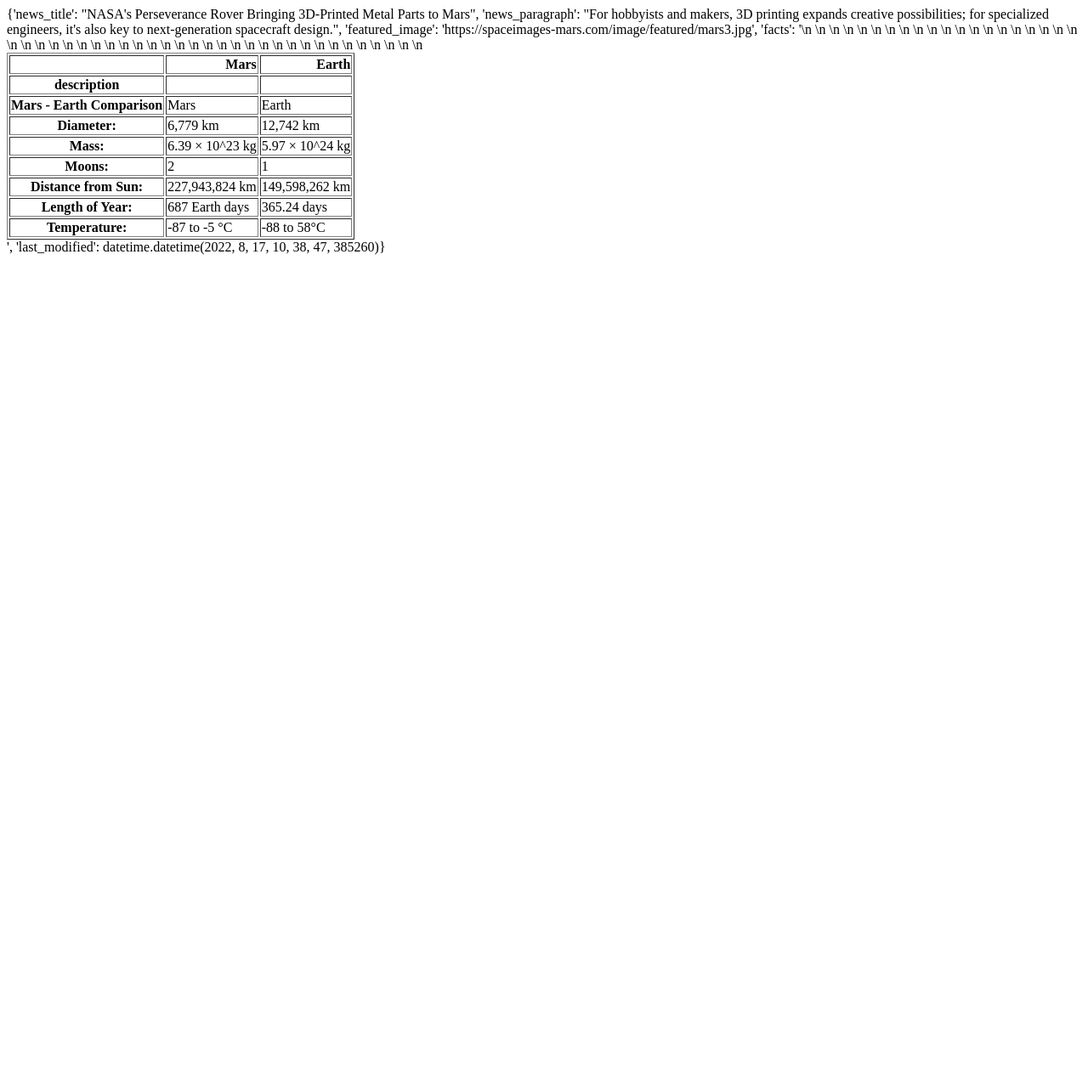
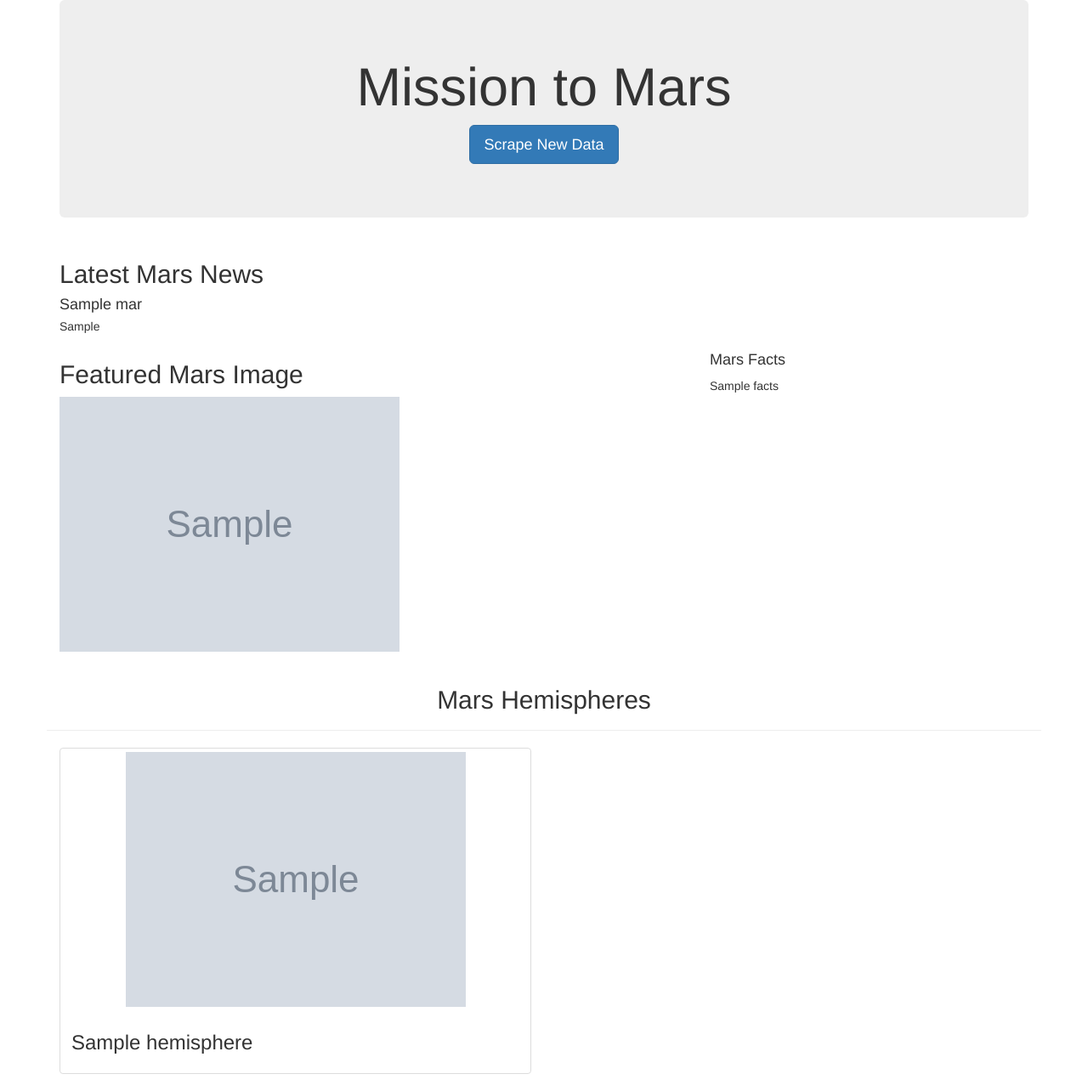
Before and after one commit to AvatarJoshi/Mission-to-Mars, a Flask app: page / in a window 1280 px wide. Shown: the whole page at 85% size. Before the commit the page ends 300 px from the top, so only its background shows below. Run offline with Flask 2, Linux system fonts and the light colour scheme; grey boxes marked "Sample" are stand-in pictures; a database or web service that is not in the repository returns one stand-in record (values such as "Sample title"); some libraries are stand-ins or nearby versions.

Commit message:
Adjusted data dictionary in scraping.py. Added hemispheres function.

```diff
--- a/Templates/index.html
+++ b/Templates/index.html
@@ -1 +1,76 @@
-{'news_title': "NASA's Perseverance Rover Bringing 3D-Printed Metal Parts to Mars", 'news_paragraph': "For hobbyists and makers, 3D printing expands creative possibilities; for specialized engineers, it's also key to next-generation spacecraft design.", 'featured_image': 'https://spaceimages-mars.com/image/featured/mars3.jpg', 'facts': '<table border="1" class="dataframe table table-striped">\n  <thead>\n    <tr style="text-align: right;">\n      <th></th>\n      <th>Mars</th>\n      <th>Earth</th>\n    </tr>\n    <tr>\n      <th>description</th>\n      <th></th>\n      <th></th>\n    </tr>\n  </thead>\n  <tbody>\n    <tr>\n      <th>Mars - Earth Comparison</th>\n      <td>Mars</td>\n      <td>Earth</td>\n    </tr>\n    <tr>\n      <th>Diameter:</th>\n      <td>6,779 km</td>\n      <td>12,742 km</td>\n    </tr>\n    <tr>\n      <th>Mass:</th>\n      <td>6.39 × 10^23 kg</td>\n      <td>5.97 × 10^24 kg</td>\n    </tr>\n    <tr>\n      <th>Moons:</th>\n      <td>2</td>\n      <td>1</td>\n    </tr>\n    <tr>\n      <th>Distance from Sun:</th>\n      <td>227,943,824 km</td>\n      <td>149,598,262 km</td>\n    </tr>\n    <tr>\n      <th>Length of Year:</th>\n      <td>687 Earth days</td>\n      <td>365.24 days</td>\n    </tr>\n    <tr>\n      <th>Temperature:</th>\n      <td>-87 to -5 °C</td>\n      <td>-88 to 58°C</td>\n    </tr>\n  </tbody>\n</table>', 'last_modified': datetime.datetime(2022, 8, 17, 10, 38, 47, 385260)}
+<!DOCTYPE html>
+<html lang="en">
+  <head>
+    <meta charset="UTF-8" />
+    <meta name="viewport" content="width=device-width, initial-scale=1.0" />
+    <meta http-equiv="X-UA-Compatible" content="ie=edge" />
+    <title>Mission to Mars</title>
+    <link
+      rel="stylesheet"
+      href="https://maxcdn.bootstrapcdn.com/bootstrap/3.3.7/css/bootstrap.min.css"
+    />
+  </head>
+  <body>
+    <div class="container">
+      <!-- Add Jumbotron to Header -->
+      <div class="jumbotron text-center">
+        <h1>Mission to Mars</h1>
+        <!-- Add a button to activate scraping script -->
+        <p><a class="btn btn-primary btn-lg" href="/scrape" role="button">Scrape New Data</a></p>
+      </div>
+
+      <!-- Add section for Mars News -->
+      <div class="row" id="mars-news">
+        <div class="col-md-12">
+          <div class="media">
+            <div class="media-body">
+              <h2>Latest Mars News</h2>
+              <h4 class="media-heading">{{ mars.news_title }}</h4>
+              <p>{{ mars.news_paragraph }}</p>
+            </div>
+          </div>
+        </div>
+      </div>
+
+      <!-- Section for Featured Image and Facts table -->
+      <div class="row" id="mars-featured-image">
+        <div class="col-md-8">
+          <h2>Featured Mars Image</h2>
+
+          <!-- if images is False/None/non-existent, then default to error message -->
+          <img
+            src="{{mars.featured_image | default('static/images/error.png', true) }}"
+            class="img-responsive"
+            alt="Responsive image"
+          />
+        </div>
+
+        <div class="col-md-4">
+          <!-- Mars Facts -->
+          <div class="row" id="mars-facts">
+            <h4>Mars Facts</h4>
+            {{ mars.facts | safe }}
+          </div>
+        </div>
+      </div>
+
+      <!-- Section for Mars Hemispheres -->
+      <div class="row" id="mars-hemispheres">
+        <div class="page-header">
+          <h2 class="text-center">Mars Hemispheres</h2>
+        </div>
+
+        {% for hemisphere in mars.hemispheres %}
+        <div class="col-md-6">
+          <div class="thumbnail">
+            <img src="{{hemisphere.img_url | default('static/images/error.png', true)}}" alt="...">
+            <div class="caption">
+              <h3>{{hemisphere.title}}</h3>
+            </div>
+          </div>
+        </div>
+        {% endfor %}
+      </div>
+    </div>
+  </body>
+</html>
--- a/app.py
+++ b/app.py
@@ -4,7 +4,7 @@ from flask_pymongo import PyMongo
 import scraping
 
 # Set up Flask
-app = Flask(__name__, template_folder='Templates')
+app = Flask(__name__, template_folder='templates')
 
 # Use flask_pymongo to set up mongo connection
 app.config["MONGO_URI"] = "mongodb://localhost:27017/mars_app" # Tells Python to connect to Mongo using URI with port/db name
@@ -21,7 +21,7 @@ def index():
 def scrape():
     mars = mongo.db.mars # Variable that directs to location of our database
     mars_data = scraping.scrape_all() # Scrape the data
-    mars.update_one({}, {"$set": mars_data}, upset=True) # Gather new, unique data and update the database
+    mars.update_one({}, {"$set": mars_data}, upsert=True) # Gather new, unique data and update the database
     return redirect('/', code=302) # Navigate back to homepage to see updated content
 
 # Run Flask
```
Also changed, not shown: index2.html (added, +53 -0 lines), scraping.py (+41 -1 lines), index1.html (renamed from index.html), 2 other files.
